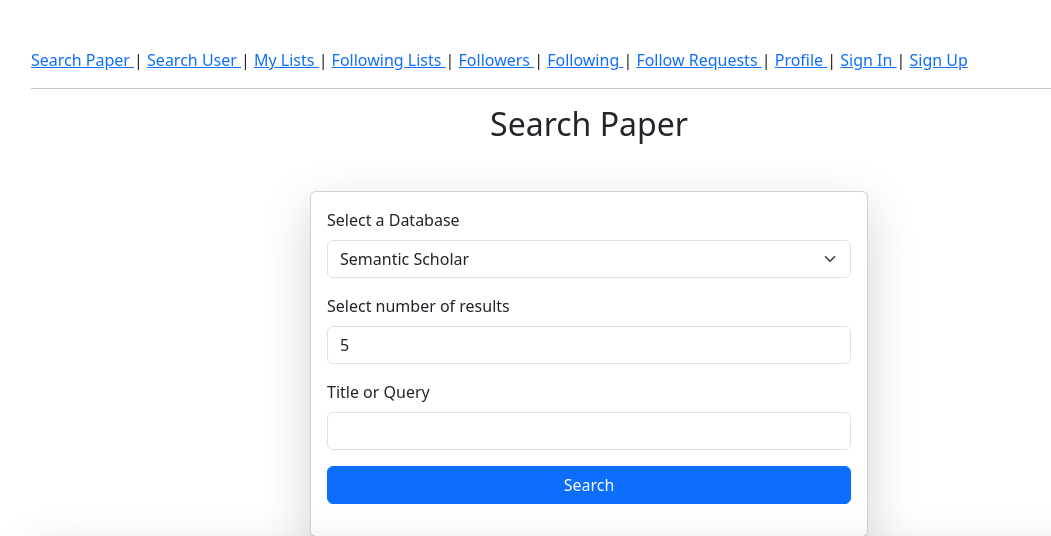
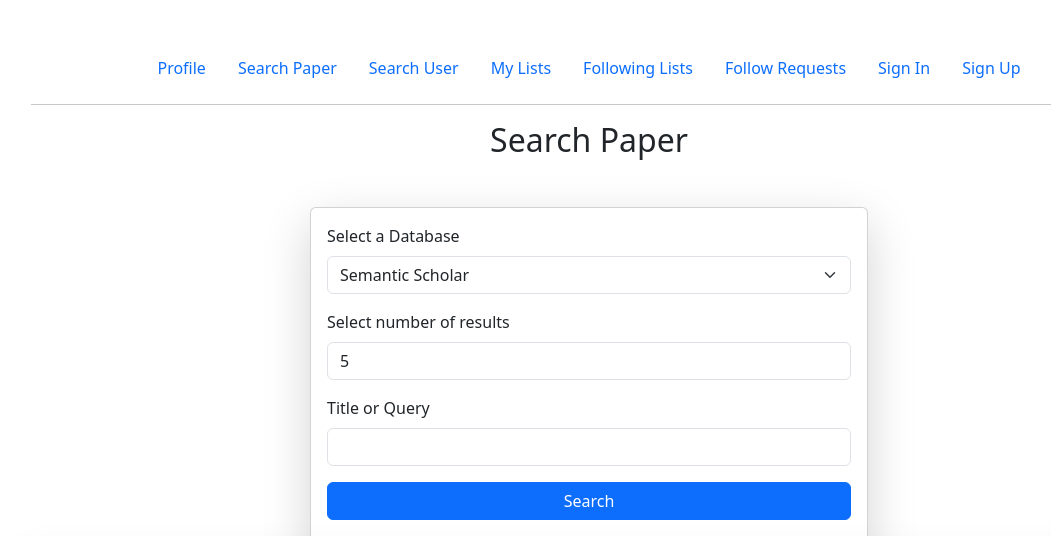
Before and after one commit to bounswe/bounswe2023group9, a Django app: page /search_paper/ in a window 1280 px wide. Shown: the top 536 px of the page, without its empty margins (51-1102 px from the left). Run offline with Django 4.2, Linux system fonts and the light colour scheme.

Commit message:
header updated

```diff
--- a/practice_app/front_end/templates/header.html
+++ b/practice_app/front_end/templates/header.html
@@ -1,55 +1,44 @@
 {% extends "base.html" %}
 {% block base %}
 <div class="container mt-5">
-    <a href="/search_paper/">
-        Search Paper
-      </a>
-      |
-      <a href="/search_user/">
-        Search User
-      </a>
-      |
-      <a href="/my_lists/">
-        My Lists
-      </a>
-      |
-      <a href="/following_lists/">
-        Following Lists
-      </a>
-      |
-      <a href="/followers/">
-        Followers
-      </a>
-      |
-      <a href="/following/">
-        Following
-      </a>
-      |
-      <a href="/follow_requests/">
-        Follow Requests
-      </a>
-      |
-      <a href="/profile_page/">
-        Profile
-      </a>
+
+  <ul class="nav justify-content-center">
+    <li class="nav-item">
+      <a class="nav-link" href="/profile_page/">Profile</a>
+    </li>
+    <li class="nav-item">
+      <a class="nav-link " href="/search_paper/">Search Paper</a>
+    </li>
+    <li class="nav-item">
+      <a class="nav-link" href="/search_user/">Search User</a>
+    </li>
+    <li class="nav-item">
+      <a class="nav-link " href="/my_lists/"> My Lists</a>
+    </li>
+    <li class="nav-item">
+      <a class="nav-link " href="/following_lists/">Following Lists</a>
+    </li>
+    <li class="nav-item">
+      <a class="nav-link " href="/follow_requests/">Follow Requests</a>
+    </li>
     {% if logged_in == 0 %}
-        |
-        <a href="/sign_in/">
-        Sign In
-        </a>
+    <li class="nav-item">
+      <a class="nav-link " href="/sign_in/">Sign In</a>
+    </li>
     {% endif %}
     {% if logged_in == 0 %}
-        |
-        <a href="/sign_up/">
-        Sign Up
-        </a>
+    <li class="nav-item">
+      <a class="nav-link " href="/sign_up/">Sign Up</a>
+    </li>
     {% endif %}
     {% if logged_in == 1 %}
-        |
-        <a href="/sign_out/">
-        Sign out
-        </a>
+    <li class="nav-item">
+      <a class="nav-link " href="/sign_out/">Sign Out</a>
+    </li>
     {% endif %}
+
+  </ul>
+
     {% block header %}
     {% endblock %}
 
--- a/practice_app/front_end/templates/pages/search_paper.html
+++ b/practice_app/front_end/templates/pages/search_paper.html
@@ -1,8 +1,8 @@
 {% extends "header.html" %}
 {% block header %}
-
-
-
+<head>
+<link href="https://fonts.googleapis.com/icon?family=Material+Icons" rel="stylesheet">
+</head>
   <hr>
   <h2 class="h2 text-center">Search Paper</h2>
   <div class="mt-5">
@@ -77,7 +77,6 @@
               {% csrf_token %}
               <input type='hidden' value="add_list" name='id'>
               <input type='hidden' value={{paper.id}} name='paper_id'>
-              <input type='hidden' value={{papers}} name='papers'>
               <select class = "form-select" form-id="add_list" name="list_id">
                 {% for list in lists %}
                 <option value={{list.id}}>{{list.name}}</option>
--- a/practice_app/front_end/views.py
+++ b/practice_app/front_end/views.py
@@ -9,7 +9,8 @@ def home(request):
     return HttpResponse("<h1>Hey this is a home page</h1>")
 
 def search_paper(request):
-    context = {'page': 'Search Paper', 'warning': "","papers": {} ,"lists":{}}
+    lists = {}
+    papers = {}
     if request.method == "POST":  # if the search button clicked
         if request.POST.get('id') == "search":
             database = request.POST.get("database")
@@ -40,22 +41,20 @@ def search_paper(request):
         elif request.POST.get('id') == "add_list":
             list_id = request.POST.get("list_id")
             paper_id = request.POST.get("paper_id")
-            papers = request.POST.get("papers")
             add_paper_request = HttpRequest()
             add_paper_request.method = 'POST'
             add_paper_request.user = request.user
             add_paper_request.META = request.META
             add_paper_request.session = request.session
             add_paper_request.POST.update({'list_id':list_id, 'paper_id':paper_id})
-            lists = models.PaperList.objects.filter(owner = request.user)
             add_paper_to_list(add_paper_request)
 
 
-        context = {'page': 'Search Paper', 'warning': "","papers": papers ,"lists":lists}
+
     logged_in = 1
     if request.user.is_anonymous:
         logged_in = 0
-    context = {'page': 'Search Paper', 'logged_in' : logged_in}
+    context = {'page': 'Search Paper', 'warning': "","papers": papers ,"lists":lists, 'logged_in' : logged_in}
     return render(request, "pages/search_paper.html", context)
 
 def search_user(request):
```
Lines whose indentation alone changed are shown as unchanged.
